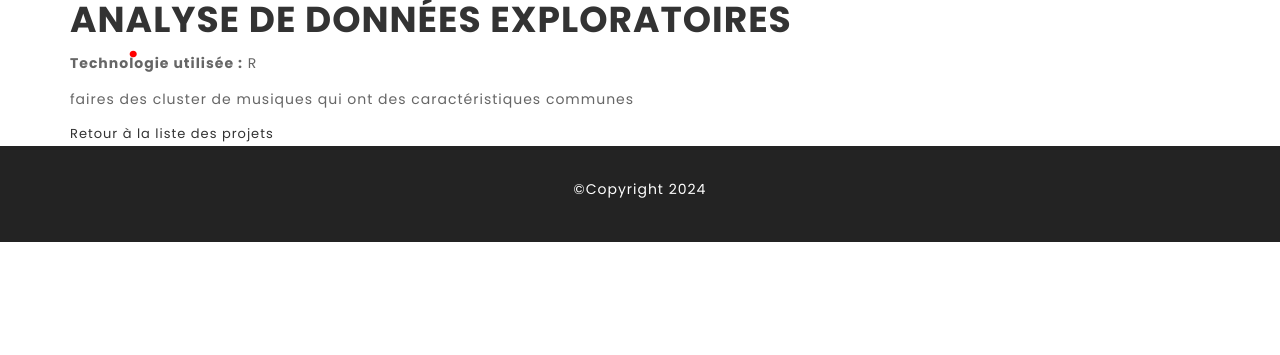
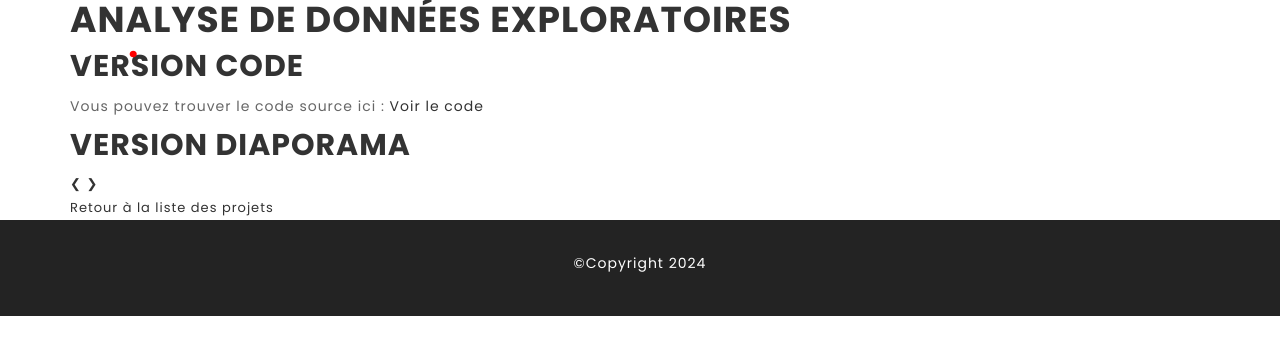
Before and after one commit to pARHA-CS/portfolio-django, a Django app: a page that uses portfolio/core/templates/projects/project_detail.html in a window 1280 px wide. Shown: the top 355 px of the page. Run offline with Django 5.2, Linux system fonts and the light colour scheme; data comes from the database, SQL or seed files in the repository; some libraries are stand-ins or nearby versions.

Commit message:
Fin de session; modif de projetc_detail pour essayer de mettre les diapos

```diff
--- a/portfolio/core/templates/projects/project_detail.html
+++ b/portfolio/core/templates/projects/project_detail.html
@@ -3,9 +3,51 @@
 {% block content %}
     <div class="container">
         <h1>{{ project.title }}</h1>
-        {% comment %} <img src="{{ project.image.url }}" alt="{{ project.title }}"> {% endcomment %}
-        <p><strong>Technologie utilisée :</strong> {{ project.technology }}</p>
-        <p>{{ project.description }}</p>
+
+        <div class="project-code">
+            <h2>Version Code</h2>
+            <p>Vous pouvez trouver le code source ici : <a href="{{ project.code_url }}" target="_blank">Voir le code</a></p>
+        </div>
+
+        <div class="project-slideshow">
+            <h2>Version Diaporama</h2>
+            <div class="slideshow-container">
+                <!-- Incluez ici votre diaporama, par exemple avec des images -->
+                {% for image in project.slideshow_images %}
+                    <div class="mySlides fade">
+                        <img src="{{ image.url }}" style="width:100%">
+                    </div>
+                {% endfor %}
+                <a class="prev" onclick="plusSlides(-1)">&#10094;</a>
+                <a class="next" onclick="plusSlides(1)">&#10095;</a>
+            </div>
+        </div>
+
         <a href="{% url 'project_list' %}">Retour à la liste des projets</a>
     </div>
+
+    <script>
+        // JavaScript pour le diaporama
+        let slideIndex = 1;
+        showSlides(slideIndex);
+
+        function plusSlides(n) {
+            showSlides(slideIndex += n);
+        }
+
+        function currentSlide(n) {
+            showSlides(slideIndex = n);
+        }
+
+        function showSlides(n) {
+            let i;
+            let slides = document.getElementsByClassName("mySlides");
+            if (n > slides.length) { slideIndex = 1 }
+            if (n < 1) { slideIndex = slides.length }
+            for (i = 0; i < slides.length; i++) {
+                slides[i].style.display = "none";
+            }
+            slides[slideIndex - 1].style.display = "block";
+        }
+    </script>
 {% endblock %}
```
